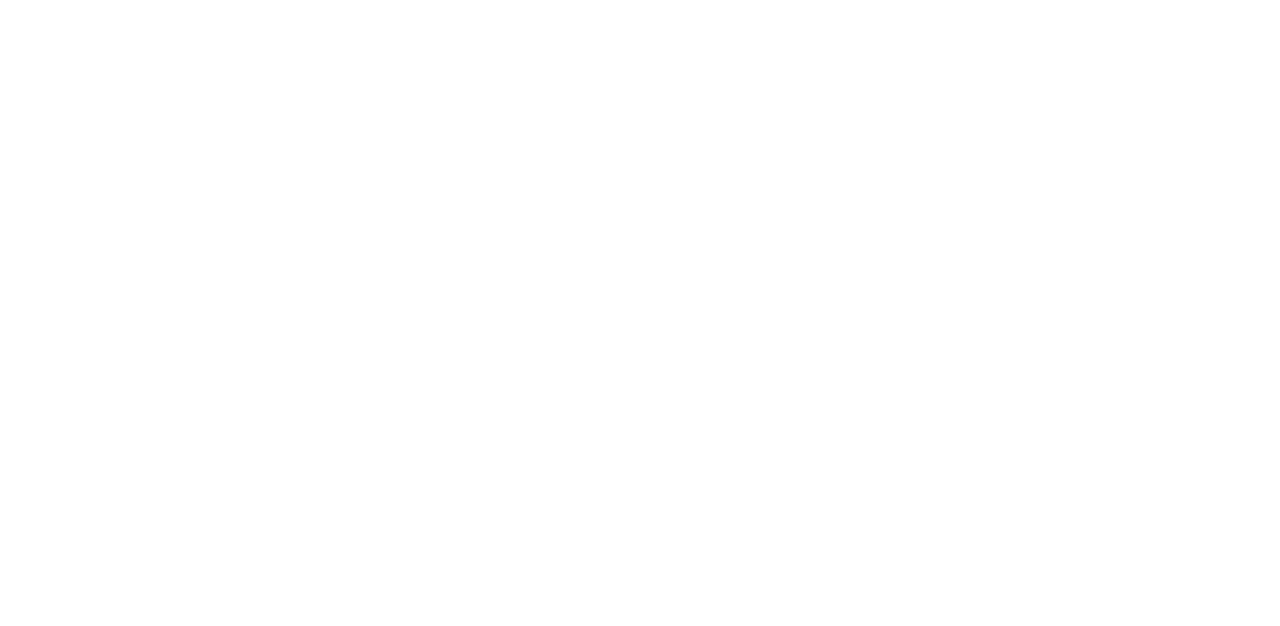
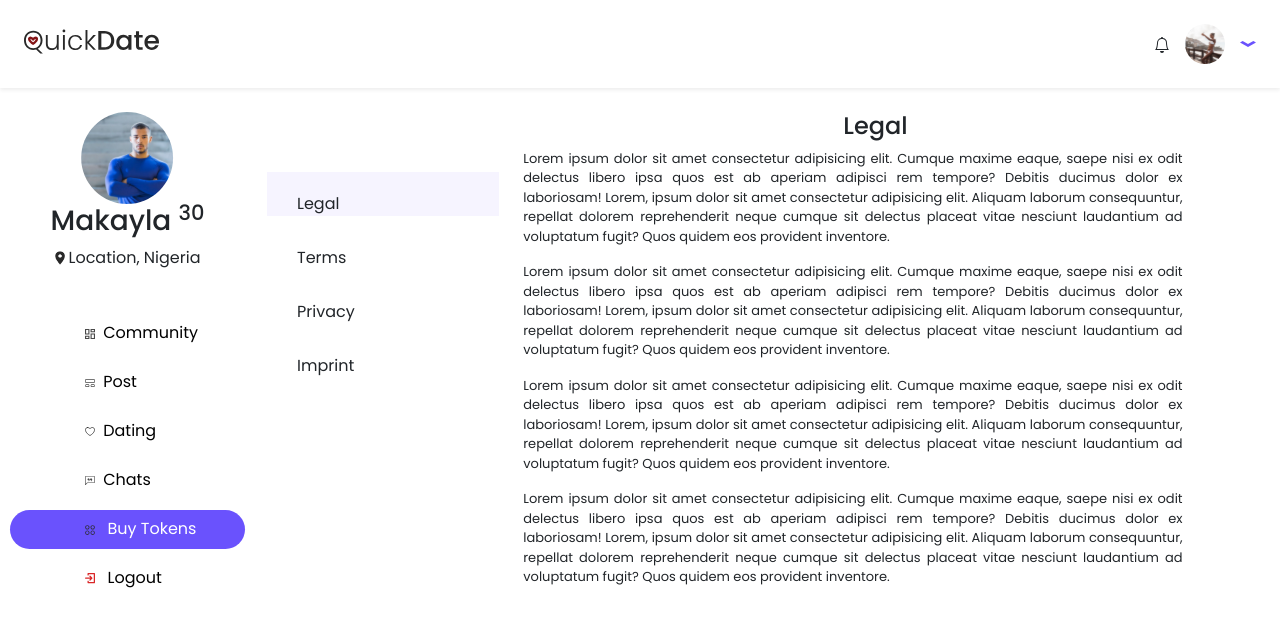
Before and after one commit to aridguy/sanchy-date-app, a React (Create React App) app: page /imprint in a window 1280 px wide. Before the commit this address had no page. Shown: the top 626 px of the page. Built offline with nearby package versions, Linux system fonts and the light colour scheme.

Commit message:
modified the Imprint page

```diff
--- a/src/App.js
+++ b/src/App.js
@@ -22,6 +22,7 @@
 import MemberProfile from "./Pages/MemberProfile/MemberProfile";
 import PersonalProfile from "./Pages/PersonalProfile/PersonalProfile";
 import EditProfile from "./Pages/EditProfile/EditProfile";
+import Imprint from "./Pages/Imprint/Imprint";
 
 function App() {
   return (
@@ -45,6 +46,7 @@
           <Route path="/personal-profile" element={<PersonalProfile />} />
           <Route path="/user/:username" element={<MemberProfile />} />
           <Route path="/edit-profile" element={<EditProfile />} />
+          <Route path="/imprint" element={<Imprint />} />
         </Routes>
       </Router>
     </div>
--- a/src/Pages/BuyTokens/BuyTokens.jsx
+++ b/src/Pages/BuyTokens/BuyTokens.jsx
@@ -92,8 +92,6 @@
                         <div className="col-md-2">jjj</div>
                         <div className="col-md-4">nn</div>
                         <div className="col-md-4">nn</div>
-
-
                     </div>
                 </div>
         </div>
--- /dev/null
+++ b/src/Pages/Imprint/Imprint.css
@@ -0,0 +1,23 @@
+
+.txt-parent-2b{
+    background-color: #F6F4FF;
+}
+
+.txt1{
+    margin-left: 30px;
+    margin-bottom: 10px;
+}
+
+.main-parent{
+    margin-top: 60px;
+}
+
+.httext-imprint{
+    margin-left: 20rem;
+    text-align: justify;
+}
+
+.texts-contents > p{
+text-align: justify;
+font-size: 13px;
+}
--- /dev/null
+++ b/src/Pages/Imprint/Imprint.jsx
@@ -0,0 +1,49 @@
+import React, { useState } from "react";
+import Sidebar from "../../components/Sidebar/Sidebar";
+import LoggedInHeader from "../../components/LoggedInHeader/LoggedInHeader";
+import "./Imprint.css";
+
+const Imprint = () => {
+
+    const [currentlySelectedImprint, setCurrentlySelectedImprint] = useState('legal');
+    const [pageTitle, setPageTitle] = useState('Legal');
+    return (
+        <div>
+            <LoggedInHeader />
+            <div className="d-flex mr-2 ml-2 ">
+                <Sidebar activeLink={'buy-tokens'} />
+                <div className="container">
+                    <div className="row">
+                        <div className="col-md-3 main-parent">
+                            <div className={`txt-parent-2a ${currentlySelectedImprint==='legal' ? 'txt-parent-2b' : ''}`} onClick={() => setCurrentlySelectedImprint('legal')&setPageTitle('Legal')}><p className="txt1">Legal</p></div>
+                            <div className={`txt-parent-2a ${currentlySelectedImprint==='terms' ? 'txt-parent-2b' : ''}`} onClick={()=> setCurrentlySelectedImprint('terms')&setPageTitle('Terms')}><p className="txt1">Terms</p></div>
+                            <div className={`txt-parent-2a ${currentlySelectedImprint==='privacy' ? 'txt-parent-2b' : ''}`} onClick={()=> setCurrentlySelectedImprint('privacy')&setPageTitle('privacy')}><p className="txt1">Privacy</p></div>
+                            <div className={`txt-parent-2a ${currentlySelectedImprint==='imprint' ? 'txt-parent-2b' : ''}`} onClick={()=> setCurrentlySelectedImprint('imprint')&setPageTitle('Imprint')}><p className="txt1">Imprint</p></div>
+                        </div>
+                        <div className="col-md-8">
+                            <div><h4 className="httext-imprint">{pageTitle}</h4></div>
+                            <div className="texts-contents">
+                                <p>Lorem ipsum dolor sit amet consectetur adipisicing elit. Cumque maxime eaque, saepe nisi ex odit delectus libero ipsa quos est ab aperiam adipisci rem tempore? Debitis ducimus dolor ex laboriosam!
+                                    Lorem, ipsum dolor sit amet consectetur adipisicing elit. Aliquam laborum consequuntur, repellat dolorem reprehenderit neque cumque sit delectus placeat vitae nesciunt laudantium ad voluptatum fugit? Quos quidem eos provident inventore.
+                                </p>
+                                <p>Lorem ipsum dolor sit amet consectetur adipisicing elit. Cumque maxime eaque, saepe nisi ex odit delectus libero ipsa quos est ab aperiam adipisci rem tempore? Debitis ducimus dolor ex laboriosam!
+                                    Lorem, ipsum dolor sit amet consectetur adipisicing elit. Aliquam laborum consequuntur, repellat dolorem reprehenderit neque cumque sit delectus placeat vitae nesciunt laudantium ad voluptatum fugit? Quos quidem eos provident inventore.
+                                </p>
+                                <p>Lorem ipsum dolor sit amet consectetur adipisicing elit. Cumque maxime eaque, saepe nisi ex odit delectus libero ipsa quos est ab aperiam adipisci rem tempore? Debitis ducimus dolor ex laboriosam!
+                                    Lorem, ipsum dolor sit amet consectetur adipisicing elit. Aliquam laborum consequuntur, repellat dolorem reprehenderit neque cumque sit delectus placeat vitae nesciunt laudantium ad voluptatum fugit? Quos quidem eos provident inventore.
+                                </p>
+                                <p>Lorem ipsum dolor sit amet consectetur adipisicing elit. Cumque maxime eaque, saepe nisi ex odit delectus libero ipsa quos est ab aperiam adipisci rem tempore? Debitis ducimus dolor ex laboriosam!
+                                    Lorem, ipsum dolor sit amet consectetur adipisicing elit. Aliquam laborum consequuntur, repellat dolorem reprehenderit neque cumque sit delectus placeat vitae nesciunt laudantium ad voluptatum fugit? Quos quidem eos provident inventore.
+                                </p>
+                            </div>
+                        </div>
+                        <div className="col-md-1"></div>
+                    </div>
+                </div>
+
+            </div>
+        </div>
+    )
+}
+
+export default Imprint;
```
